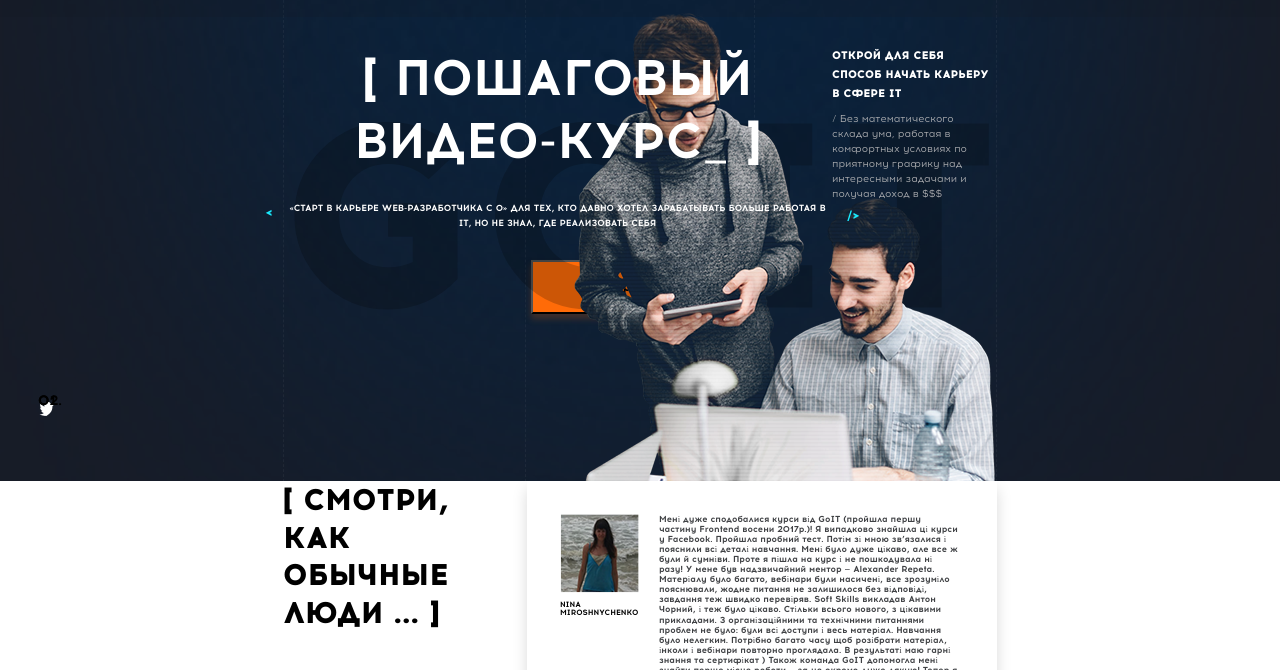
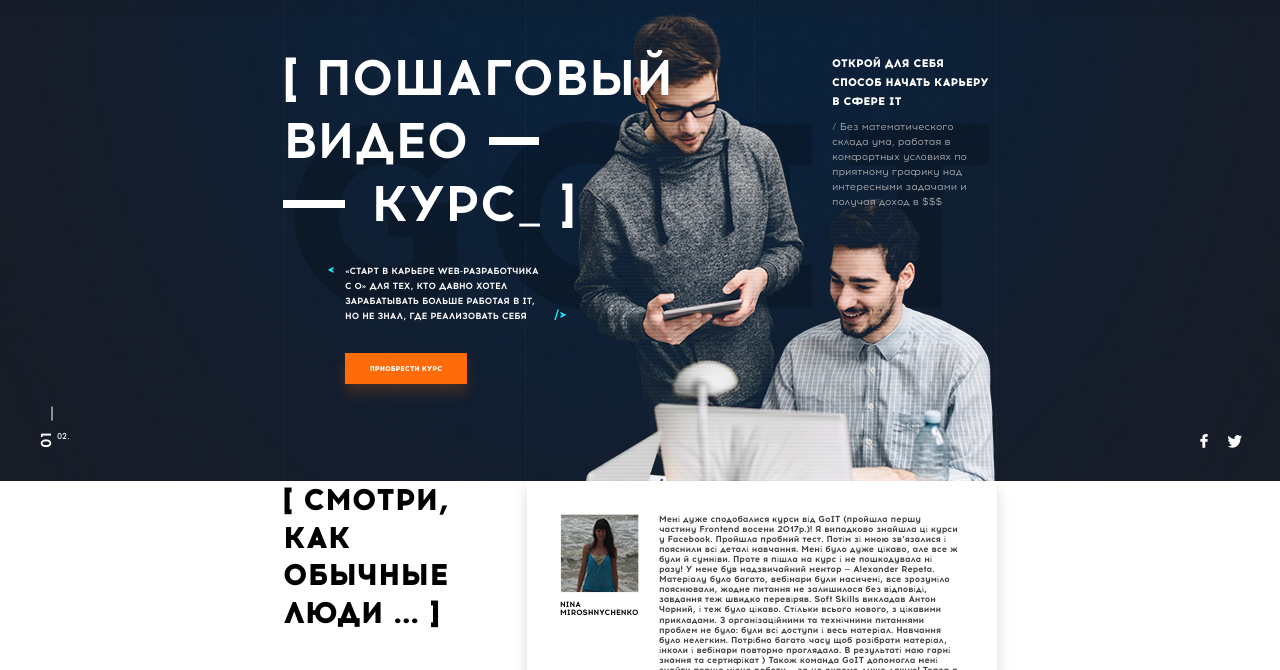
Before and after one commit to YaroslavKuzero/goit-teamwork, a website: page src/index.html in a window 1280 px wide. Shown: the part 50-720 px from the top of the page. Drawn offline with nearby package versions, Linux system fonts and the light colour scheme; files that its build step writes are made by us from their sources.

Commit message:
scpromo finished

```diff
--- a/src/html/promo.html
+++ b/src/html/promo.html
@@ -6,14 +6,24 @@
       <div class="promo__borders-right"></div>
     </div>
     <div class="promo__content">
-      <div class="promo__first-section">
-        <h2 class="promo__title">[ Пошаговый Видео-курс_ ]</h2>
+      <section class="promo__first-section">
+        <h2 class="promo__title">
+          <span class="promo__title-part promo__title-part--first"
+            >[ Пошаговый</span
+          >
+          <span class="promo__title-part promo__title-part--second">Видео</span
+          ><span class="promo__title-part promo__title-part--third">-</span
+          ><span class="promo__title-part promo__title-part--fourth"
+            >курс_ ]</span
+          >
+          <!-- [ Пошаговый Видео-курс_ ] -->
+        </h2>
         <h3 class="promo__subtitle-arrows">
           «Старт в карьере web-разработчика с 0» для тех, кто давно хотел
           зарабатывать больше работая в it, но не знал, где реализовать себя
         </h3>
-      </div>
-      <div class="promo__second-section">
+      </section>
+      <section class="promo__second-section">
         <h3 class="promo__subtitle">
           Открой для себя способ начать карьеру в сфере IT
         </h3>
@@ -21,7 +31,7 @@
           / Без математического склада ума, работая в комфортных условиях по
           приятному графику над интересными задачами и получая доход в $$$
         </p>
-      </div>
+      </section>
     </div>
     <button class="promo__section-btn" type="button">Приобрести курс</button>
     <picture class="promo__banner-img">
--- a/src/sass/components/header.scss
+++ b/src/sass/components/header.scss
@@ -59,16 +59,17 @@
     z-index: 4;
 
     @include tablet {
-      right: fontsz(65);
-      width: 300px;
-      background-color: transparent;
-      text-align: right;
-      text-shadow: #181c27 1px 1px 3px;
-      padding-top: fontsz(30);
+      width: 200px;
+      right: 0;
+      border-radius: 10%;
     }
 
     @include desktop {
+      padding-top: fontsz(30);
       right: fontsz(38);
+      text-align: right;
+      background-color: transparent;
+      text-shadow: #181c27 1px 1px 3px;
     }
   }
 
--- a/src/sass/components/promo.scss
+++ b/src/sass/components/promo.scss
@@ -61,6 +61,14 @@
     border-left: 1px dashed rgba(255, 255, 255, 0.05);
     border-right: 1px dashed rgba(255, 255, 255, 0.05);
     z-index: 2;
+
+    @include tablet {
+      min-height: fontsz(475);
+    }
+
+    @include desktop {
+      min-height: fontsz(531);
+    }
   }
 
   &__content {
@@ -88,10 +96,7 @@
 
     @include tablet {
       padding: 0;
-    }
-
-    @include desktop {
-      // padding: fontsz(96) 0 fontsz(30);
+      text-align: left;
     }
   }
 
@@ -99,12 +104,7 @@
     padding-top: fontsz(75);
 
     @include tablet {
-      padding: 0;
-      // width: fontsz(150);
-    }
-
-    @include desktop {
-      // width: fontsz(165);
+      padding-top: fontsz(8);
     }
   }
 
@@ -127,6 +127,79 @@
     }
   }
 
+  &__title-part {
+    @include tablet {
+      display: block;
+      position: relative;
+    }
+
+    &--second {
+      @include tablet {
+        width: fontsz(230);
+        padding-right: fontsz(45);
+      }
+
+      @include desktop {
+        width: fontsz(256);
+        padding-right: fontsz(50);
+      }
+
+      &::after {
+        @include tablet {
+          display: block;
+          position: absolute;
+          content: "";
+          width: fontsz(45);
+          height: fontsz(7);
+          background-color: $text-header-color;
+          top: 50%;
+          right: 0;
+          transform: translateY(-50%);
+        }
+
+        @include desktop {
+          width: fontsz(50);
+          height: fontsz(8);
+        }
+      }
+    }
+
+    &--third {
+      @include tablet {
+        display: none;
+      }
+    }
+
+    &--fourth {
+      @include tablet {
+        padding-left: fontsz(80);
+      }
+
+      @include desktop {
+        padding-left: fontsz(88);
+      }
+
+      &::before {
+        @include tablet {
+          display: block;
+          position: absolute;
+          content: "";
+          width: fontsz(56);
+          height: fontsz(7);
+          background-color: $text-header-color;
+          top: 50%;
+          left: 0;
+          transform: translateY(-50%);
+        }
+
+        @include desktop {
+          width: fontsz(62);
+          height: fontsz(8);
+        }
+      }
+    }
+  }
+
   &__subtitle-arrows {
     position: relative;
     margin: 0;
@@ -135,11 +208,15 @@
     color: $text-header-color;
 
     @include tablet {
+      margin-left: 56px;
+      width: 174px;
       font-size: fontsz(8);
       line-height: fontsz(13);
     }
 
     @include desktop {
+      margin-left: 62px;
+      width: 194px;
       font-size: fontsz(9);
       line-height: fontsz(15);
     }
@@ -150,29 +227,29 @@
       position: absolute;
       font-family: $acromexbold;
       font-size: fontsz(21);
-      line-height: fontsz(12);
+      line-height: fontsz(20);
       color: $arrows-color;
 
       @include tablet {
         font-size: fontsz(13);
-        line-height: fontsz(17);
+        line-height: fontsz(13);
       }
 
-      @include tablet {
+      @include desktop {
         font-size: fontsz(15);
-        line-height: fontsz(19);
+        line-height: fontsz(15);
       }
     }
 
     &::before {
       content: "<";
       left: fontsz(-18);
-      top: fontsz(4);
+      top: 0;
     }
 
     &::after {
       content: "/>";
-      bottom: fontsz(4);
+      bottom: 0;
       right: fontsz(-28);
     }
   }
@@ -229,6 +306,62 @@
       z-index: 3;
     }
   }
+
+  &__section-btn {
+    @extend %button-orange;
+
+    position: relative;
+    display: block;
+    margin: 0 auto;
+    width: fontsz(218);
+    height: fontsz(54);
+    font-size: fontsz(12);
+    line-height: fontsz(18);
+    font-family: $acromexbold;
+    z-index: 10;
+
+    &:hover {
+      background-color: rgb(23, 236, 255);
+      box-shadow: 0px 5px 6px 0px rgba(23, 236, 255, 0.26);
+
+      @include tablet {
+        box-shadow: 0px 7px 10px 0px rgba(23, 236, 255, 0.26);
+      }
+
+      @include desktop {
+        box-shadow: 0px 9px 13px 0px rgba(23, 236, 255, 0.26);
+      }
+
+      &:active {
+        background-color: rgb(6, 164, 178);
+        box-shadow: 0px 5px 6px 0px rgba(6, 164, 178, 0.26);
+
+        @include tablet {
+          box-shadow: 0px 7px 10px 0px rgba(6, 164, 178, 0.26);
+        }
+
+        @include desktop {
+          box-shadow: 0px 9px 13px 0px rgba(6, 164, 178, 0.26);
+        }
+      }
+    }
+
+    @include tablet {
+      margin-left: fontsz(56);
+      width: fontsz(109);
+      height: fontsz(28);
+      font-size: fontsz(7);
+      line-height: fontsz(10);
+    }
+
+    @include desktop {
+      margin-left: fontsz(62);
+      width: fontsz(122);
+      height: fontsz(31);
+      font-size: fontsz(7);
+      line-height: fontsz(11);
+    }
+  }
 }
 
 .promo-overlay {
@@ -237,6 +370,7 @@
   left: 0;
   right: 0;
   bottom: 0;
+  color: $text-header-color;
 
   @include tablet {
     min-height: fontsz(164);
@@ -256,12 +390,6 @@
     @include tablet {
       display: block;
     }
-
-    &--img {
-      right: 0;
-      bottom: 0;
-      z-index: 3;
-    }
   }
 
   &__icon {
@@ -270,15 +398,70 @@
     padding: 0;
     fill: $text-header-color;
   }
+
+  &__item--icon-facebook {
+    top: 0;
+    right: fontsz(100);
+
+    @include desktop {
+      top: 50%;
+      transform: translateY(-50%);
+      right: fontsz(68);
+    }
+  }
+
+  &__item--icon-twitter {
+    top: 0;
+    right: fontsz(65);
+
+    @include desktop {
+      top: 50%;
+      transform: translateY(-50%);
+      right: fontsz(38);
+    }
+  }
+
+  &__item--01 {
+    font-size: fontsz(13);
+    font-family: $acrommd;
+    transform: rotate(270deg);
+    left: fontsz(62);
+    bottom: fontsz(34);
+
+    @include desktop {
+      font-size: fontsz(15);
+      font-family: $futurabold;
+      left: fontsz(38);
+      bottom: fontsz(42);
+    }
+
+    &::after {
+      display: block;
+      position: absolute;
+      content: "";
+      background-color: $text-header-color;
+      width: fontsz(13);
+      height: fontsz(1);
+      bottom: fontsz(-4);
+      right: fontsz(-24);
+
+      @include desktop {
+        width: fontsz(14);
+        height: fontsz(1.25);
+        bottom: fontsz(-6);
+      }
+    }
+  }
+
+  &__item--02 {
+    display: none;
+    font-size: fontsz(9);
+    font-family: $futuramd;
+
+    @include desktop {
+      display: block;
+      left: fontsz(57);
+      top: fontsz(36);
+    }
+  }
 }
-
-.promo__section-btn {
-  display: block;
-  margin: 0 auto;
-  text-align: center;
-  width: 218px;
-  height: 54px;
-  filter: drop-shadow(0px 5px 3px rgba(196, 87, 15, 0.26));
-  background-color: #ff6b08;
-  z-index: 10;
-}
--- a/src/sass/helpers/placeholders.scss
+++ b/src/sass/helpers/placeholders.scss
@@ -14,23 +14,23 @@
     line-height: 2.68rem;
   }
   &::before {
-        content: '\005B \0020';
+    content: "\005B \0020";
   }
   &::after {
-        content: '\0020 \005D';
+    content: "\0020 \005D";
   }
 }
 
-
-%button-orange{
+%button-orange {
   font-family: $acromexbold;
   text-transform: uppercase;
   background-color: $button-bg-color;
   color: $text-header-color;
   border: none;
   box-shadow: 0px 5px 6px 0px $shadow-btn-color;
+  cursor: pointer;
 
-    @include tablet{
+  @include tablet {
     box-shadow: 0 7px 10px rgba(196, 87, 15, 0.26);
   }
 
--- a/src/sass/main.scss
+++ b/src/sass/main.scss
@@ -10,12 +10,11 @@
 @import "./helpers/functions.scss";
 @import "./base.scss";
 
-
 //Components
 @import "./components/header.scss";
 @import "./components/promo.scss";
-@import './components/slider-section.scss';
-@import './components/slider.scss';
+@import "./components/slider-section.scss";
+@import "./components/slider.scss";
 @import "./components/take-bonuses.scss";
 @import "./components/do_it-go.scss";
 @import "./components/footer.scss";
```
Also changed, not shown: src/images/desktop/Layer_328.png (deleted), src/images/desktop/Layer_328@2x.png (deleted), src/images/mobile/blot-m@2x.png (deleted), src/images/tablet/Layer_328.png (deleted). Lines whose indentation alone changed are shown as unchanged.
